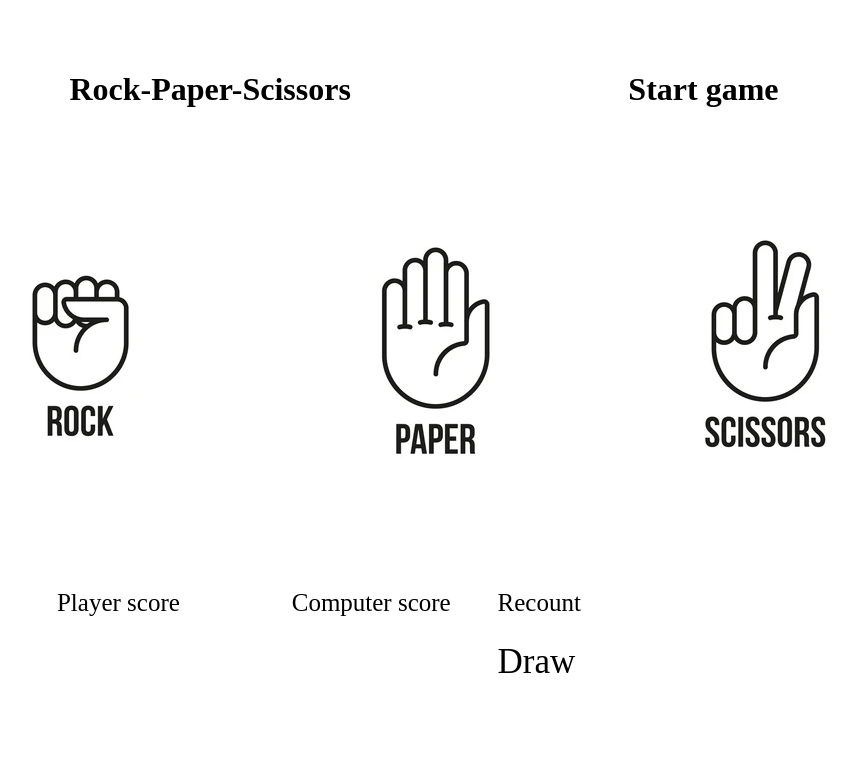
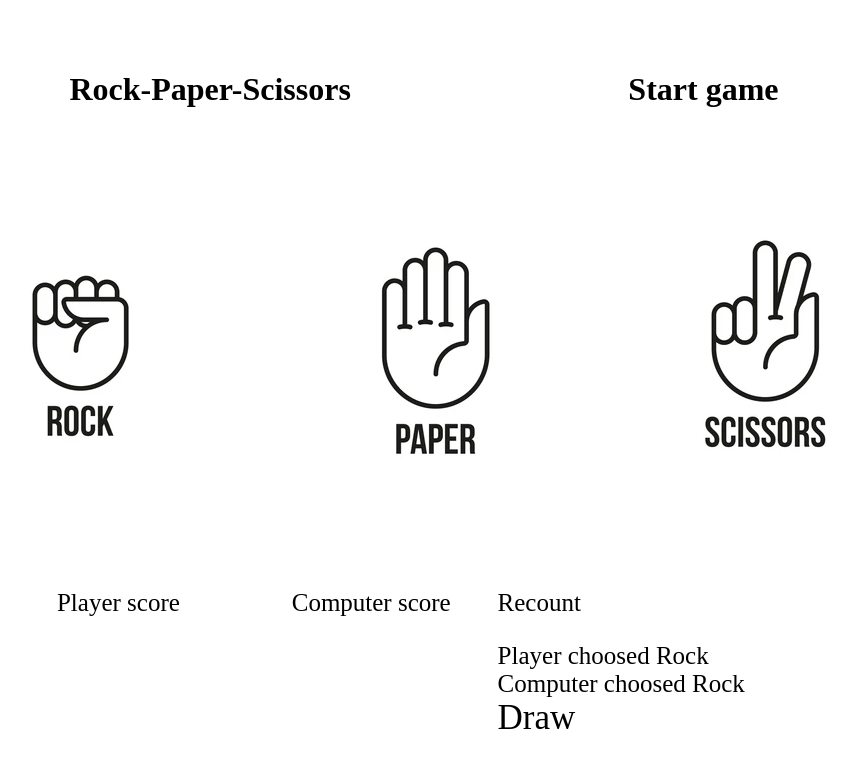
Before and after one commit to JaimeDavid/rock-paper-scissors, a plain HTML site: page index.html in a window 1280 px wide. Both pictures are taken after a click on the element 298 px from the left and 346 px from the top of the page. Shown: the whole page, without its empty margins (216-1073 px from the left). Drawn offline with Linux system fonts and the light colour scheme.

Commit message:
added player choice text in index.html and scrip.js

```diff
--- a/index.html
+++ b/index.html
@@ -36,6 +36,8 @@
 
             <div class="text">
                 <p class="game-text">Recount</p>
+                <span id="player-choice"></span><br>
+                <span id="computer-choice"></span><br>
                 <span id="running-game-text"></span>
             </div>
 
--- a/script.js
+++ b/script.js
@@ -17,6 +17,8 @@ const draw = "Draw";
 const playerWins = "Player wins";
 const computerWins = "Computer wins";
 const gameOver = "Game over ";
+const playerUsed = "Player choosed ";
+const computerUsed = "Computer choosed "
 function playRound(playerChoice){
     const computerChoice = getComputerChoice();
 
@@ -25,7 +27,9 @@ function playRound(playerChoice){
     (playerChoice === "Paper" && computerChoice === "Paper")||
     (playerChoice === "Scissors" && computerChoice === "Scissors")
     ){
-        document.querySelector('#running-game-text').textContent = draw;
+        document.querySelector('#running-game-text').textContent = draw ;
+        document.querySelector('#player-choice').textContent = playerUsed + playerChoice ;
+        document.querySelector('#computer-choice').textContent = computerUsed + computerChoice;
 
 
     }else if (
@@ -33,7 +37,10 @@ function playRound(playerChoice){
     (playerChoice === "Scissors" && computerChoice === "Paper")||
     (playerChoice === "Paper" && computerChoice === "Rock")
     ){
-        document.querySelector('#running-game-text').textContent = playerWins;
+        document.querySelector('#running-game-text').textContent = playerWins ;
+        document.querySelector('#player-choice').textContent = playerUsed + playerChoice ;
+        document.querySelector('#computer-choice').textContent = computerUsed + computerChoice;
+
         updateScore(playerWins);
         if(playerScore === 5){
             document.querySelector('#running-game-text').textContent = gameOver + playerWins;
@@ -44,7 +51,9 @@ function playRound(playerChoice){
     (playerChoice === "Paper" && computerChoice  === "Scissors")||
     (playerChoice === "Rock" && computerChoice === "Paper")
     ){
-        document.querySelector('#running-game-text').textContent = computerWins;
+        document.querySelector('#running-game-text').textContent = computerWins ;
+        document.querySelector('#player-choice').textContent = playerUsed + playerChoice ;
+        document.querySelector('#computer-choice').textContent = computerUsed + computerChoice;
         updateScore(computerWins);
         if (computerScore === 5){
             document.querySelector('#running-game-text').textContent = gameOver + computerWins;
--- a/styles.css
+++ b/styles.css
@@ -43,9 +43,13 @@
     flex: 1;
 }
 
-.game-text{
+.game-text, #player-choice, #computer-choice{
     font-size: 25px;
 }
+
+
+
+
 
 #running-player-score, #running-computer-score, #running-game-text{
     font-size: 35px;
```
